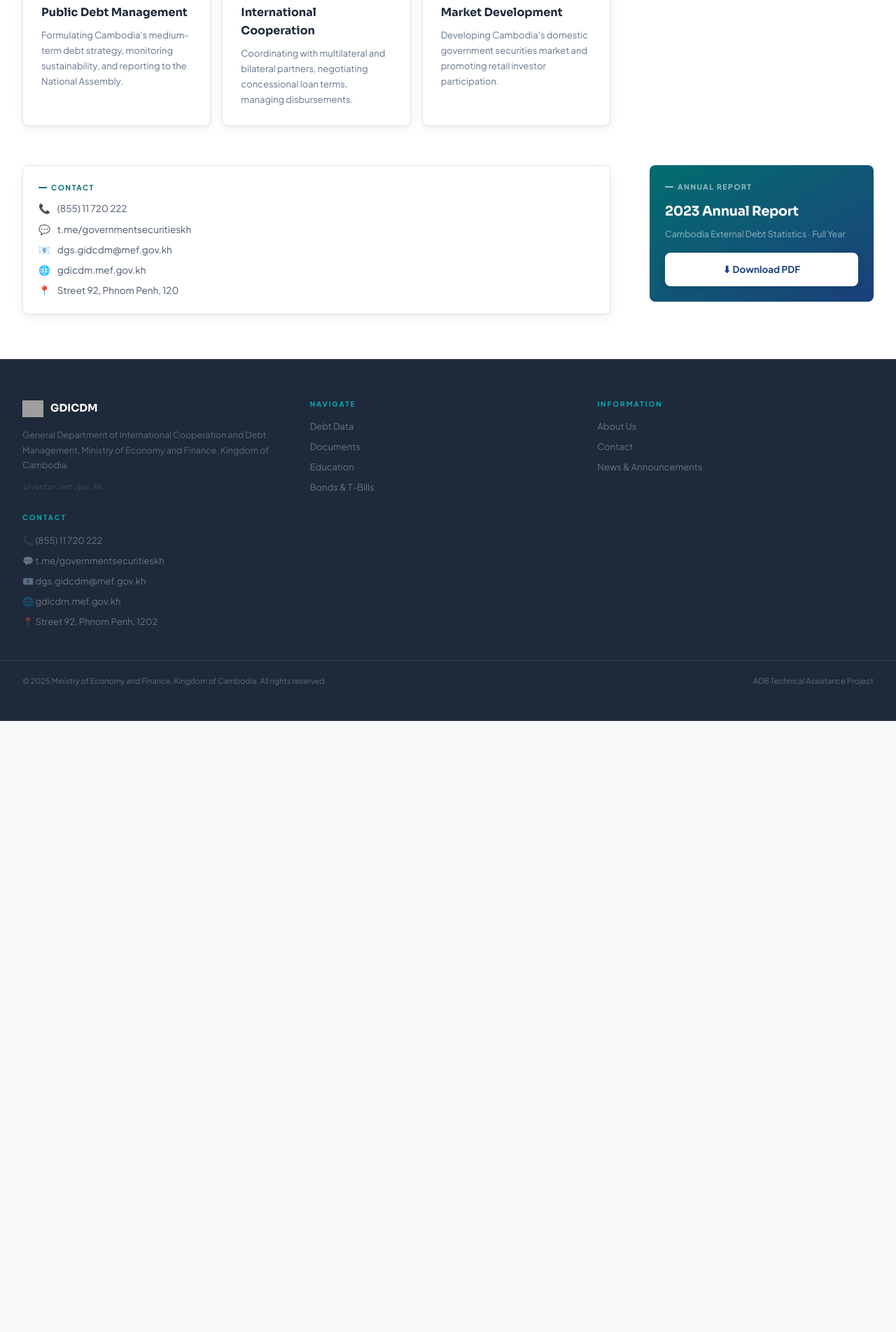
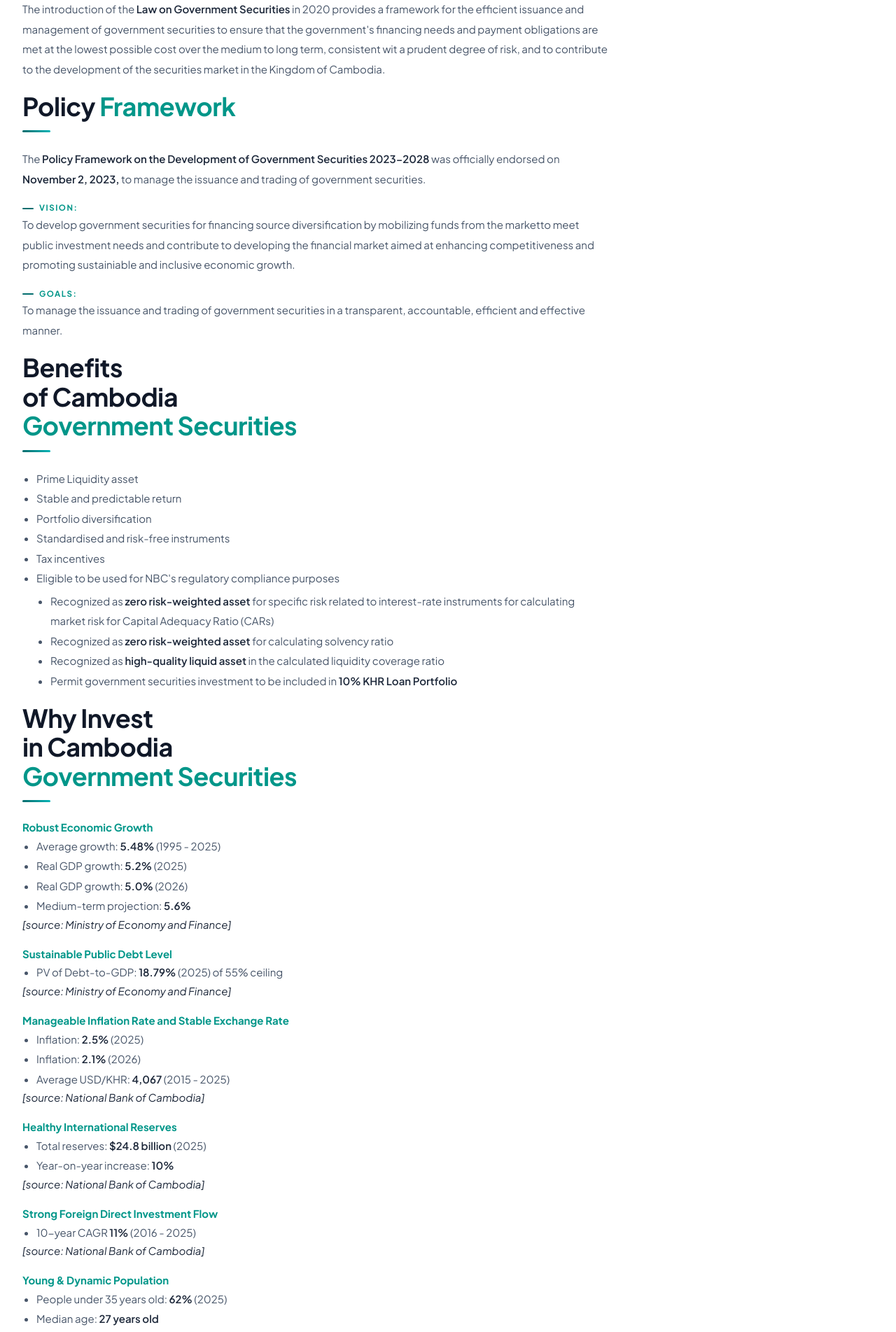
Before and after one commit to Pitou911/gdicdm-frontend, a React (Vite) app: page /about in a window 1280 px wide. Shown: the part 860-2763 px from the top of the page at 70% size. Before the commit the page ends 1890 px from the top, so only its background shows below. Built offline with nearby package versions, Linux system fonts and the light colour scheme; grey boxes are pictures that could not be loaded.

Commit message:
add detail to about dgs

```diff
--- a/src/pages/About.jsx
+++ b/src/pages/About.jsx
@@ -13,28 +13,117 @@ export default function About() {
                 <div className="max-w-325 mx-auto px-8">
                     <div className="grid grid-cols-[1fr_320px] gap-14 items-start">
                         <div>
-                            <div className="flex items-center gap-2 mb-2.5 text-[11.5px] font-bold tracking-[1.5px] uppercase text-teal-600 before:content-[''] before:w-4 before:h-0.5 before:bg-teal before:rounded-[1px]">Our Mandate</div>
                             <div className="text-[36px] mb-0 font-bold text-gray-900 leading-[1.15] tracking-[-0.5px]">
                                 General Department of <br/> International Cooperation <br/> and <em className='not-italic text-teal-600'>Debt Management</em>
                             </div>
                             <div className="w-10 h-0.75 bg-linear-to-r from-teal to-teal-3 rounded-xs my-3.5 mb-6"></div>
                             <div className="[&_p]:text-[15px] [&_p]:leading-[1.9] [&_p]:text-text-2 [&_p]:mb-4.5 [&_strong]:text-text [&_strong]:font-semibold">
-                                <p>The General Department of International Cooperation and Debt Management (GDICDM) is the principle government authority responsible for managing Cambodia's public debt and international financial cooperation. Established under the Ministry of Economy and Finance, GDICDM plays a central role in Cambodia's fiscal management framework.</p>
-                                <p>GDICDM is mandated to formulate and implement the government's <strong>debt management strategy</strong>, ensuring that Cambodia's borrowing remains sustainable, transparent, and aligned with national development priorities.</p>
-                                <p>In International cooperation, GDICDM coordinates with multilateral institutions including the <strong>Asian Development Bank, World Bank, and IMF</strong>, as well as bilateral partners, to mobilise concessional financing for Cambodia's development programmes.</p>
+                                <p>Government Securities are notes, bonds and other financial instruments that represent debt obligations issued on behalf of the Government of the Kingdom of Cambodia (GKC).</p>
+                                <p>Government Securities are a key means not only to mobilize capital for the GKC's financing needs, but also to strengthen its fiscal space to support sustainable and inclusive socio-economic development while promoting further development of the financial sector.</p>
+                                <p>On behalf of the GKC, the Ministry of Economy and Finance (MEF) fulfils the role as the sole issuer of the governmen securities, under which the Department of Government of Securities of the General Department of International Cooperation and Debt Management is the unit responsible for overseeing an dmanaging the issuance.</p>
                             </div>
-                            <div className="grid grid-cols-[repeat(auto-fit,minmax(12rem,1fr))] gap-4 mt-10 grid-wrap">
-                                <div className="bg-white border border-light-2 rounded-sm p-6.5 shadow-(--shadow-sm)">
-                                    <div className="text-[36px] font-bold text-teal opacity-30 leading-none mb-3">01</div><div className="font-display text-[16px] font-bold text-text mb-2">Public Debt Management</div><div className="text-[13px] text-text-3 leading-[1.7]">Formulating Cambodia's medium-term debt strategy, monitoring sustainability, and reporting to the National Assembly.</div>
+                            <div className="flex items-center gap-2 mb-2.5 text-[11.5px] font-bold tracking-[1.5px] uppercase text-teal-600 before:content-[''] before:w-4 before:h-0.5 before:bg-teal before:rounded-[1px]">Our Mandate</div>
+                            <ul className="list-disc pl-5 mt-1 mb-4.5">
+                                <li>Managing government securities issuance and fostering market development</li>
+                                <li>Developing supporting legal frameworks as well as infrastructures fro efficient and reliable market operations</li>
+                                <li>Facilitating investment and fostering engagement with private sector and market participants</li>
+                            </ul>
+                            <div className="[&_p]:text-[15px] [&_p]:leading-[1.9] [&_p]:text-text-2 [&_p]:mb-4.5 [&_strong]:text-text [&_strong]:font-semibold">
+                                <p>The introduction of the <strong>Law on Government Securities</strong> in 2020 provides a framework for the efficient issuance and management of government securities to ensure that the government's financing needs and payment obligations are met at the lowest possible cost over the medium to long term, consistent wit a prudent degree of risk, and to contribute to the development of the securities market in the Kingdom of Cambodia.</p>
+                            </div>
+                            <div className="text-[36px] mb-0 font-bold text-gray-900 leading-[1.15] tracking-[-0.5px]">
+                                Policy <em className='not-italic text-teal-600'>Framework</em>
+                            </div>
+                            <div className="w-10 h-0.75 bg-linear-to-r from-teal to-teal-3 rounded-xs my-3.5 mb-6"></div>
+                            <div className="[&_p]:text-[15px] [&_p]:leading-[1.9] [&_p]:text-text-2 [&_p]:mb-4.5 [&_strong]:text-text [&_strong]:font-semibold">
+                                <p>The <strong>Policy Framework on the Development of Government Securities 2023-2028 </strong>was officially endorsed on <strong>November 2, 2023,</strong> to manage the issuance and trading of government securities.</p>
+                            </div>
+                            <div className="flex items-center gap-2 text-[11.5px] font-bold tracking-[1.5px] uppercase text-teal-600 before:content-[''] before:w-4 before:h-0.5 before:bg-teal before:rounded-[1px]">Vision:</div>
+                            <div className="[&_p]:text-[15px] [&_p]:leading-[1.9] [&_p]:text-text-2 [&_p]:mb-4.5 [&_strong]:text-text [&_strong]:font-semibold">
+                                <p>To develop government securities for financing source diversification by mobilizing funds from the marketto meet public investment needs and contribute to developing the financial market aimed at enhancing competitiveness and promoting sustainiable and inclusive economic growth.</p>
+                            </div>
+                            <div className="flex items-center gap-2 text-[11.5px] font-bold tracking-[1.5px] uppercase text-teal-600 before:content-[''] before:w-4 before:h-0.5 before:bg-teal before:rounded-[1px]">Goals:</div>
+                            <div className="[&_p]:text-[15px] [&_p]:leading-[1.9] [&_p]:text-text-2 [&_p]:mb-4.5 [&_strong]:text-text [&_strong]:font-semibold">
+                                <p>To manage the issuance and trading of government securities in a transparent, accountable, efficient and effective manner.</p>
+                            </div>
+                            <div className="text-[36px] mb-0 font-bold text-gray-900 leading-[1.15] tracking-[-0.5px]">
+                                Benefits <br/>of Cambodia <br/><em className='not-italic text-teal-600'>Government Securities</em>
+                            </div>
+                            <div className="w-10 h-0.75 bg-linear-to-r from-teal to-teal-3 rounded-xs my-3.5 mb-6"></div>
+                            <div className="[&_p]:text-[15px] [&_p]:leading-[1.9] [&_p]:text-text-2 [&_p]:mb-4.5 [&_strong]:text-text [&_strong]:font-semibold">
+                                <ul className="list-disc pl-5 text-[15px] leading-[1.9] text-text-2 mb-4.5">
+                                    <li>Prime Liquidity asset</li>
+                                    <li>Stable and predictable return</li>
+                                    <li>Portfolio diversification</li>
+                                    <li>Standardised and risk-free instruments</li>
+                                    <li>Tax incentives</li>
+                                    <li>Eligible to be used for NBC's regulatory compliance purposes
+                                        <ul className="list-disc pl-5 mt-1">
+                                            <li>Recognized as <strong>zero risk-weighted asset</strong> for specific risk related to interest-rate instruments for calculating market risk for Capital Adequacy Ratio (CARs)</li>
+                                            <li>Recognized as <strong>zero risk-weighted asset</strong> for calculating solvency ratio</li>
+                                            <li>Recognized as <strong>high-quality liquid asset</strong> in the calculated liquidity coverage ratio</li>
+                                            <li>Permit government securities investment to be included in <strong>10% KHR Loan Portfolio</strong></li>
+                                        </ul>
+                                    </li>
+                                </ul>
+                            </div>
+                            <div className="text-[36px] mb-0 font-bold text-gray-900 leading-[1.15] tracking-[-0.5px]">
+                                Why Invest <br/>in Cambodia<br/><em className='not-italic text-teal-600'>Government Securities</em>
+                            </div>
+                            <div className="w-10 h-0.75 bg-linear-to-r from-teal to-teal-3 rounded-xs my-3.5 mb-6"></div>
+                            <div className="[&_p]:text-[15px] [&_p]:leading-[1.9] [&_p]:text-text-2 [&_p]:mb-4.5 [&_strong]:text-text [&_strong]:font-semibold">
+                                <div className="mb-4.5">
+                                    <span className="font-bold text-teal-600">Robust Economic Growth</span>
+                                    <ul className="list-disc pl-5 text-[15px] leading-[1.9] text-text-2 mb-0">
+                                        <li>Average growth: <strong>5.48%</strong> (1995 - 2025)</li>
+                                        <li>Real GDP growth: <strong>5.2%</strong> (2025)</li>
+                                        <li>Real GDP growth: <strong>5.0%</strong> (2026)</li>
+                                        <li>Medium-term projection: <strong>5.6%</strong></li>
+                                    </ul>
+                                    <em>[source: Ministry of Economy and Finance]</em>
                                 </div>
-                                <div className="bg-white border border-light-2 rounded-sm p-6.5 shadow-(--shadow-sm)">
-                                    <div className="text-[36px] font-bold text-teal opacity-30 leading-none mb-3">02</div><div className="font-display text-[16px] font-bold text-text mb-2">International Cooperation</div><div className="text-[13px] text-text-3 leading-[1.7]">Coordinating with multilateral and bilateral partners, negotiating concessional loan terms, managing disbursements.</div>
+                                <div className="mb-4.5">
+                                    <span className="font-bold text-teal-600">Sustainable Public Debt Level</span>
+                                    <ul className="list-disc pl-5 text-[15px] leading-[1.9] text-text-2 mb-0">
+                                        <li>PV of Debt-to-GDP: <strong>18.79%</strong> (2025) of 55% ceiling</li>
+                                    </ul>
+                                    <em>[source: Ministry of Economy and Finance]</em>
                                 </div>
-                                <div className="bg-white border border-light-2 rounded-sm p-6.5 shadow-(--shadow-sm)">
-                                    <div className="text-[36px] font-bold text-teal opacity-30 leading-none mb-3">03</div><div className="font-display text-[16px] font-bold text-text mb-2">Market Development</div><div className="text-[13px] text-text-3 leading-[1.7]">Developing Cambodia's domestic government securities market and promoting retail investor participation.</div>
+                                <div className="mb-4.5">
+                                    <span className="font-bold text-teal-600">Manageable Inflation Rate and Stable Exchange Rate</span>
+                                    <ul className="list-disc pl-5 text-[15px] leading-[1.9] text-text-2 mb-0">
+                                        <li>Inflation: <strong>2.5%</strong> (2025)</li>
+                                        <li>Inflation: <strong>2.1%</strong> (2026)</li>
+                                        <li>Average USD/KHR: <strong>4,067</strong> (2015 - 2025)</li>
+                                    </ul>
+                                    <em>[source: National Bank of Cambodia]</em>
+                                </div>
+                                <div className="mb-4.5">
+                                    <span className="font-bold text-teal-600">Healthy International Reserves</span>
+                                    <ul className="list-disc pl-5 text-[15px] leading-[1.9] text-text-2 mb-0">
+                                        <li>Total reserves: <strong>$24.8 billion</strong> (2025)</li>
+                                        <li>Year-on-year increase: <strong>10%</strong></li>
+                                    </ul>
+                                    <em>[source: National Bank of Cambodia]</em>
+                                </div>
+                                <div className="mb-4.5">
+                                    <span className="font-bold text-teal-600">Strong Foreign Direct Investment Flow</span>
+                                    <ul className="list-disc pl-5 text-[15px] leading-[1.9] text-text-2 mb-0">
+                                        <li>10-year CAGR <strong>11%</strong> (2016 - 2025)</li>
+                                    </ul>
+                                    <em>[source: National Bank of Cambodia]</em>
+                                </div>
+                                <div className="mb-4.5">
+                                    <span className="font-bold text-teal-600">Young & Dynamic Population</span>
+                                    <ul className="list-disc pl-5 text-[15px] leading-[1.9] text-text-2 mb-0">
+                                        <li>People under 35 years old: <strong>62%</strong> (2025)</li>
+                                        <li>Median age: <strong>27 years old</strong></li>
+                                    </ul>
+                                    <em>[source: National Bank of Cambodia]</em>
                                 </div>
                             </div>
                         </div>
+
                         <div className="bg-white border border-light-2 rounded-sm p-5.5 mb-3 shadow-(--shadow-sm)">
                         <div className="flex items-center gap-1.5 text-[10.5px] font-bold tracking-[1.5px] uppercase text-teal mb-3 before:content-[''] before:w-3 before:h-0.5 before:bg-teal before:rounded-[1px]">
                             Quick Facts
```
